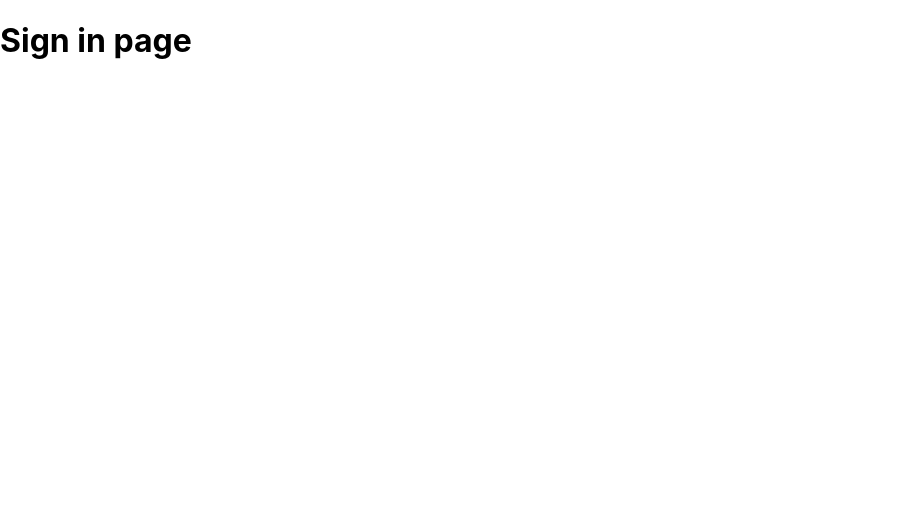
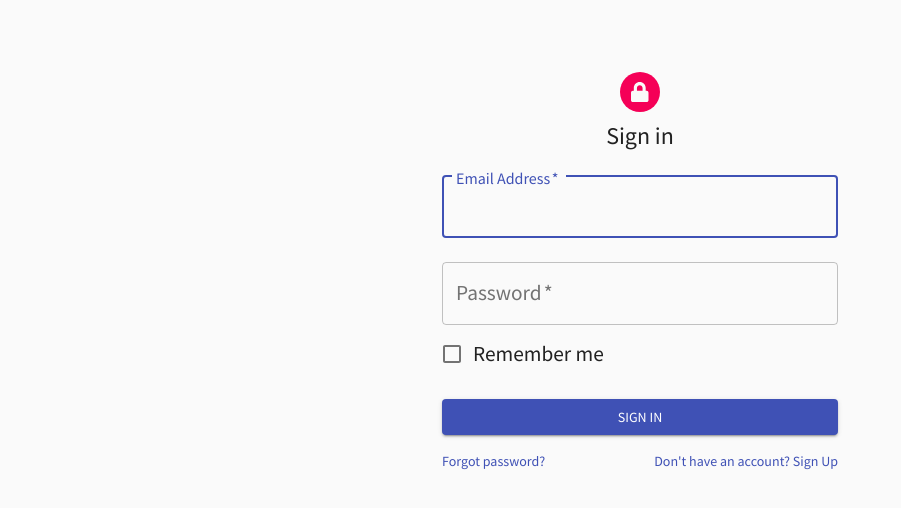
Before and after one commit to przxmek/kuczynski.dev, a React (Create React App) app: page /sign-in in a window 1280 px wide. Shown: the top 508 px of the page, without its empty margins (0-901 px from the left). Built offline with nearby package versions, Linux system fonts and the light colour scheme.

Commit message:
SignIn view /sign-in

```diff
--- a/src/views/SignIn/SignInView.tsx
+++ b/src/views/SignIn/SignInView.tsx
@@ -1,8 +1,113 @@
 import React from 'react';
+import {
+  makeStyles,
+  Theme,
+  createStyles,
+  Container,
+  CssBaseline,
+  Avatar,
+  Typography,
+  TextField,
+  FormControlLabel,
+  Checkbox,
+  Button,
+  Grid,
+  Box,
+  Link
+} from '@material-ui/core';
+import { Link as RouterLink } from 'react-router-dom';
+import { FontAwesomeIcon } from '@fortawesome/react-fontawesome';
+import { faLock } from '@fortawesome/free-solid-svg-icons';
 
+const useStyles = makeStyles((theme: Theme) => ({
+  // const useStyles = makeStyles((theme: Theme) => createStyles({
+  paper: {
+    marginTop: theme.spacing(8),
+    display: 'flex',
+    flexDirection: 'column',
+    alignItems: 'center',
+  },
+  avatar: {
+    margin: theme.spacing(1),
+    backgroundColor: theme.palette.secondary.main,
+  },
+  form: {
+    width: '100%', // Fix IE 11 issue.
+    marginTop: theme.spacing(1),
+  },
+  submit: {
+    margin: theme.spacing(3, 0, 2),
+  },
+}));
 
 const SignInView = () => {
-  return (<h1>Sign in page</h1>)
+  const classes = useStyles();
+
+  return (
+    <Container component="main" maxWidth="xs">
+      <CssBaseline />
+      <div className={classes.paper}>
+        <Avatar className={classes.avatar}>
+          <FontAwesomeIcon icon={faLock} />
+        </Avatar>
+        <Typography component="h1" variant="h5">
+          Sign in
+          </Typography>
+        <form className={classes.form} noValidate>
+          <TextField
+            variant="outlined"
+            margin="normal"
+            required
+            fullWidth
+            id="email"
+            label="Email Address"
+            name="email"
+            autoComplete="email"
+            autoFocus
+          />
+          <TextField
+            variant="outlined"
+            margin="normal"
+            required
+            fullWidth
+            name="password"
+            label="Password"
+            type="password"
+            id="password"
+            autoComplete="current-password"
+          />
+          <FormControlLabel
+            control={<Checkbox value="remember" color="primary" />}
+            label="Remember me"
+          />
+          <Button
+            type="submit"
+            fullWidth
+            variant="contained"
+            color="primary"
+            className={classes.submit}
+          >
+            Sign In
+            </Button>
+          <Grid container>
+            <Grid item xs>
+              <Link to="/forgot-password" variant="body2" component={RouterLink}>
+                Forgot password?
+              </Link>
+            </Grid>
+            <Grid item>
+              <Link to='/sign-up' variant="body2" component={RouterLink}>
+                {"Don't have an account? Sign Up"}
+              </Link>
+            </Grid>
+          </Grid>
+        </form>
+      </div>
+      <Box mt={8}>
+        {/* <Copyright /> */}
+      </Box>
+    </Container>
+  );
 }
 
 export default SignInView;
```
